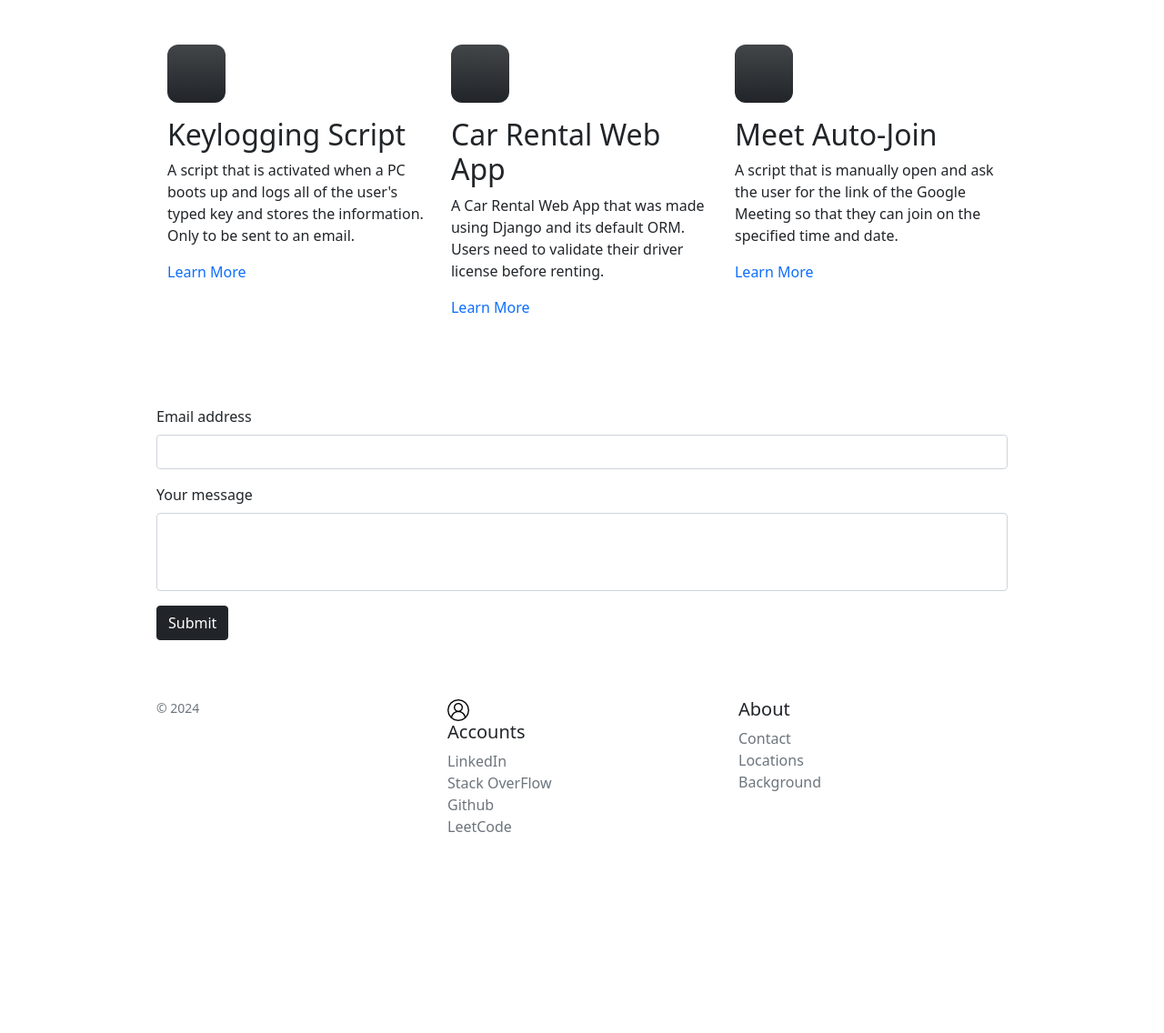
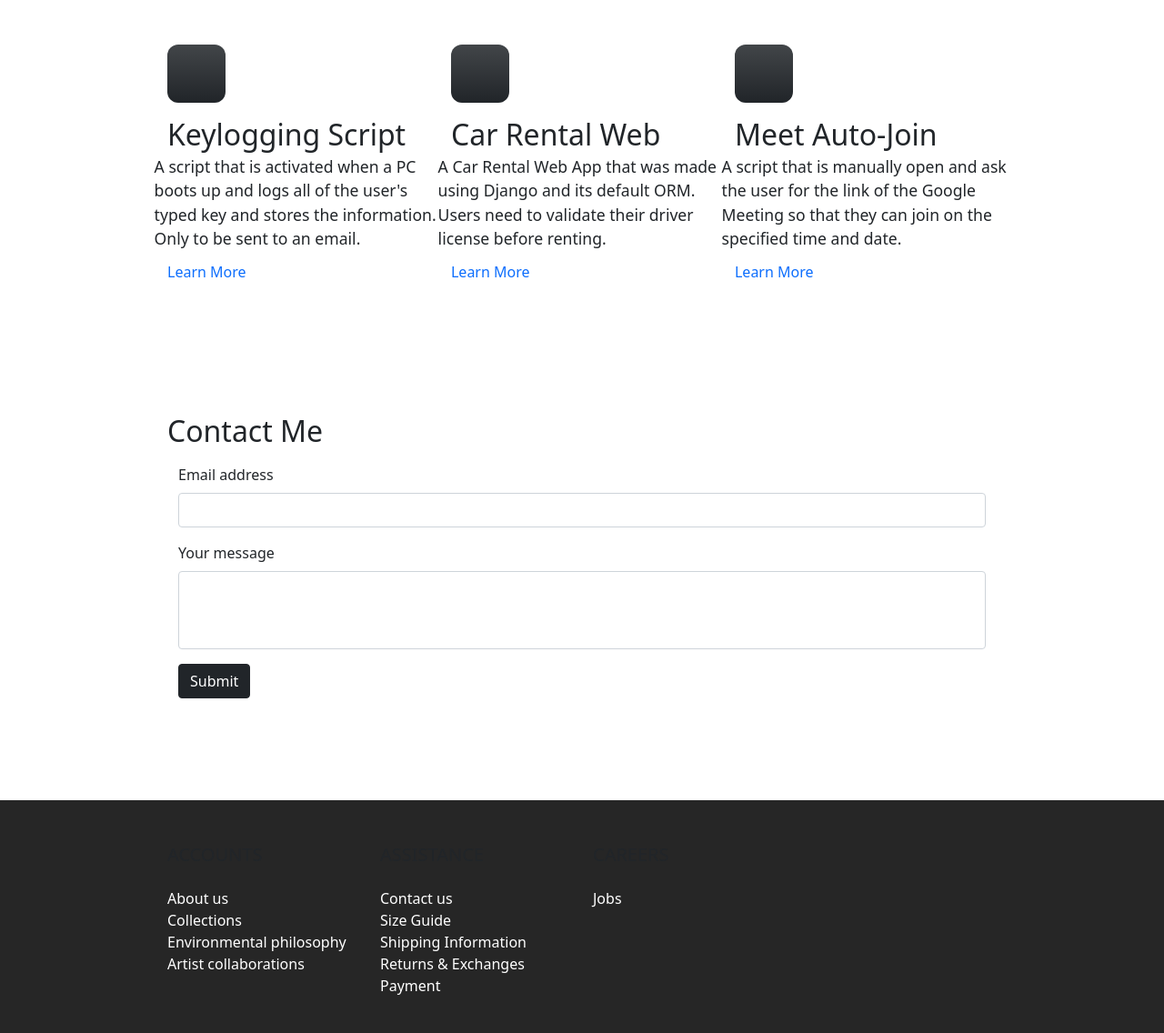
Before and after one commit to neekho/ports, a Django app: page / in a window 1280 px wide; the page is wider, and only the part inside the window is pictured. Shown: the part 2907-4043 px from the top of that part at 91% size. Before the commit the page ends 3822 px from the top of that part, so only its background shows below. Run offline with Django 4.2, Linux system fonts and the light colour scheme; some libraries are stand-ins or nearby versions.

Commit message:
hover on effects, changed footer, contact form update

```diff
--- a/home/static/home/css/index.css
+++ b/home/static/home/css/index.css
@@ -170,7 +170,36 @@
 }
 
 
-.small-logo {
+
+/* Tools/Languages Section */
+
+.small-logo img {
   width: 30px;
   height: 30px;
+  transition: transform 0.6s ease-in-out;
+
 }
+
+
+.hover-container {
+  transition: transform 0.3s ease-in-out;
+}
+
+.hover-container:hover {
+  transform: scale(1.1); /* Adjust the scale factor as needed */
+}
+
+.hover-container img, h4, p {
+  transition: transform 0.3s ease-in-out;
+}
+
+.hover-container:hover img, h4, p {
+  transform: scale(1.1); /* Adjust the scale factor as needed */
+}
+
+
+
+.footer-bg {
+  background-color: rgba(0, 0, 0, .85);
+
+}
--- a/home/templates/home/base.html
+++ b/home/templates/home/base.html
@@ -34,6 +34,7 @@
       <a class="py-2 d-none d-md-inline-block" href="#about-me">Education</a>
       <a class="py-2 d-none d-md-inline-block" href="#my-skills">Skills</a>
       <a class="py-2 d-none d-md-inline-block" href="#projects">Projects</a>
+      <a class="py-2 d-none d-md-inline-block" href="#contact">Contact</a>
 
     </nav>
   </header>
@@ -345,7 +346,7 @@
               </svg>
             </div>
 
-            <h2>Car Rental Web App</h2>
+            <h2>Car Rental Web</h2>
             <p>A Car Rental Web App that was made using Django and its default ORM. Users need to validate their driver
               license before renting.</p>
             <a href="#" class="icon-link">
@@ -383,6 +384,10 @@
 
     <!-- FORM -->
 
+    <section id="contact">
+      <div class="container px-4 py-5" id="featured-3">
+        <h2 class="pb-2 ">Contact Me</h2>
+
           <div class="container">
             <div class="mb-3">
               <label for="exampleFormControlInput1" class="form-label">Email address</label>
@@ -419,13 +436,13 @@
 
 
       <div class="col-6 col-md">
-        <img src="{% static 'home/images/user.png' %}" alt="X">
         <h5>Accounts</h5>
         <ul class="list-unstyled text-small">
           <li><a class="link-secondary" href="https://www.linkedin.com/in/nikhorem/" target="_blank">LinkedIn</a></li>
           <li><a class="link-secondary" href="#">Stack OverFlow</a></li>
           <li><a class="link-secondary" href="https://github.com/neekho" target="_blank">Github</a></li>
           <li><a class="link-secondary" href="#">LeetCode</a></li>
+          <li><a class="link-secondary" href="https://www.hackerrank.com/profile/nikho_remulla" target="_blank" >HackerRank</a></li>
 
         </ul>
       </div>
@@ -439,9 +456,87 @@
         </ul>
       </div>
     </div>
-  </footer>
+  </footer> -->
 
-  <!-- <script src="validate.js"></script> -->
+
+
+  <footer class="footer-bg text-center text-lg-start mt-xl-5 pt-4">
+  <!-- Grid container -->
+  <div class="container p-4">
+    <!--Grid row-->
+    <div class="row">
+      <!--Grid column-->
+      <div class="col-lg-3 col-md-6 mb-4 mb-lg-0">
+        <h5 class="text-uppercase mb-4">Accounts</h5>
+
+        <ul class="list-unstyled mb-4">
+          <li>
+            <a href="#!" class="text-white">About us</a>
+          </li>
+          <li>
+            <a href="#!" class="text-white">Collections</a>
+          </li>
+          <li>
+            <a href="#!" class="text-white">Environmental philosophy</a>
+          </li>
+          <li>
+            <a href="#!" class="text-white">Artist collaborations</a>
+          </li>
+        </ul>
+      </div>
+      <!--Grid column-->
+
+      <!--Grid column-->
+      <div class="col-lg-3 col-md-6 mb-4 mb-lg-0">
+        <h5 class="text-uppercase mb-4">Assistance</h5>
+
+        <ul class="list-unstyled">
+          <li>
+            <a href="#!" class="text-white">Contact us</a>
+          </li>
+          <li>
+            <a href="#!" class="text-white">Size Guide</a>
+          </li>
+          <li>
+            <a href="#!" class="text-white">Shipping Information</a>
+          </li>
+          <li>
+            <a href="#!" class="text-white">Returns & Exchanges</a>
+          </li>
+          <li>
+            <a href="#!" class="text-white">Payment</a>
+          </li>
+        </ul>
+      </div>
+      <!--Grid column-->
+
+      <!--Grid column-->
+      <div class="col-lg-3 col-md-6 mb-4 mb-lg-0">
+        <h5 class="text-uppercase mb-4">Careers</h5>
+
+        <ul class="list-unstyled">
+          <li>
+            <a href="#!" class="text-white">Jobs</a>
+          </li>
+        </ul>
+      </div>
+      <!--Grid column-->
+
+      <!--Grid column-->
+      <!-- <div class="col-lg-3 col-md-6 mb-4 mb-lg-0">
+        <h5 class="text-uppercase mb-4">Sign up to our newsletter</h5>
+
+        <div class="form-outline form-white mb-4">
+          <input type="email" id="form5Example2" class="form-control" />
+          <label class="form-label" for="form5Example2">Email address</label>
+        </div>
+
+        <button type="submit" class="btn btn-outline-white btn-block">Subscribe</button>
+      </div> -->
+      <!--Grid column-->
+    </div>
+    <!--Grid row-->
+  </div>
 
 
   <script src="https://cdn.jsdelivr.net/npm/@popperjs/core@2.10.2/dist/umd/popper.min.js"
```
Also changed, not shown: other parts of home/templates/home/base.html (+26 -14 lines), home/models.py (+20 -0 lines). Lines whose indentation alone changed are shown as unchanged.
